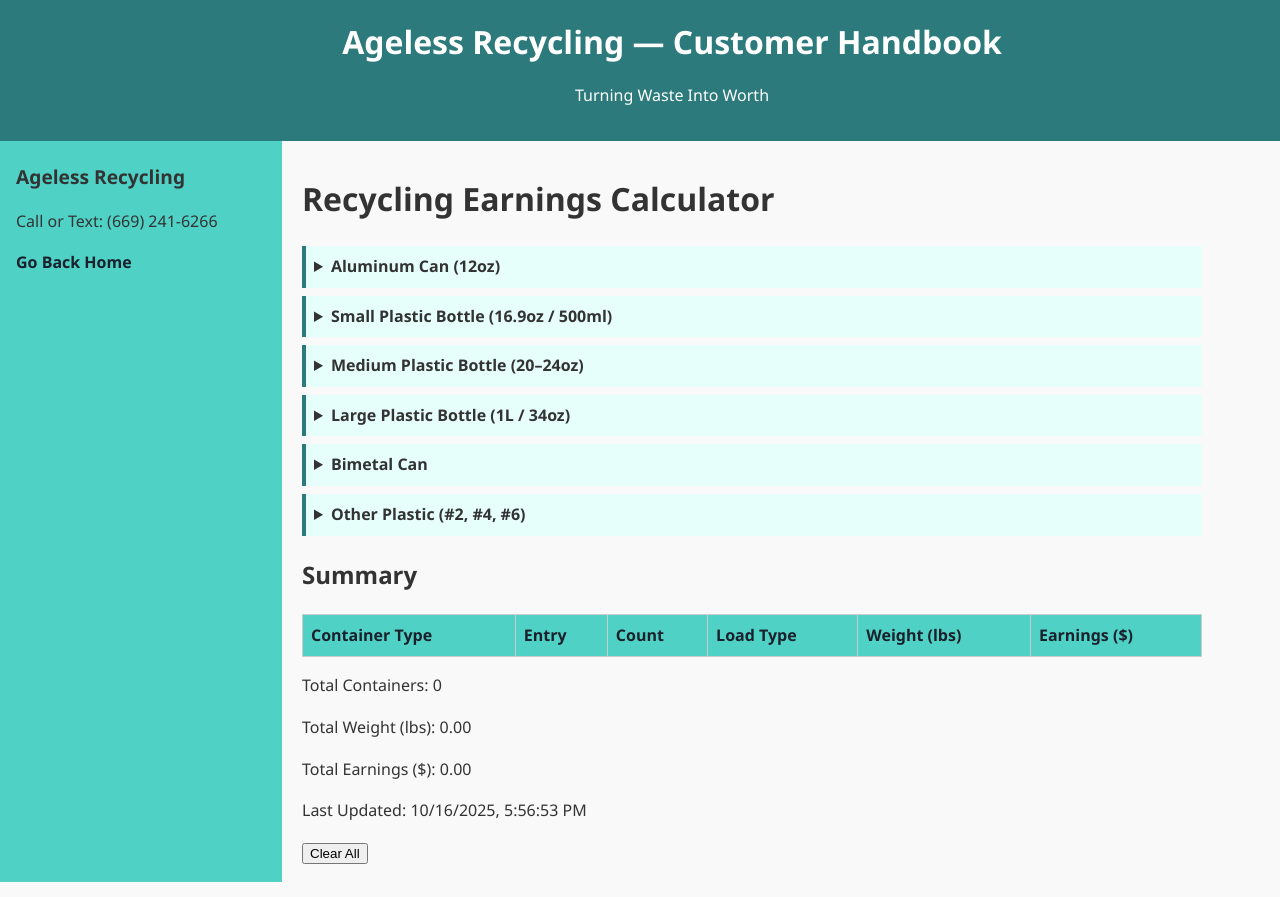
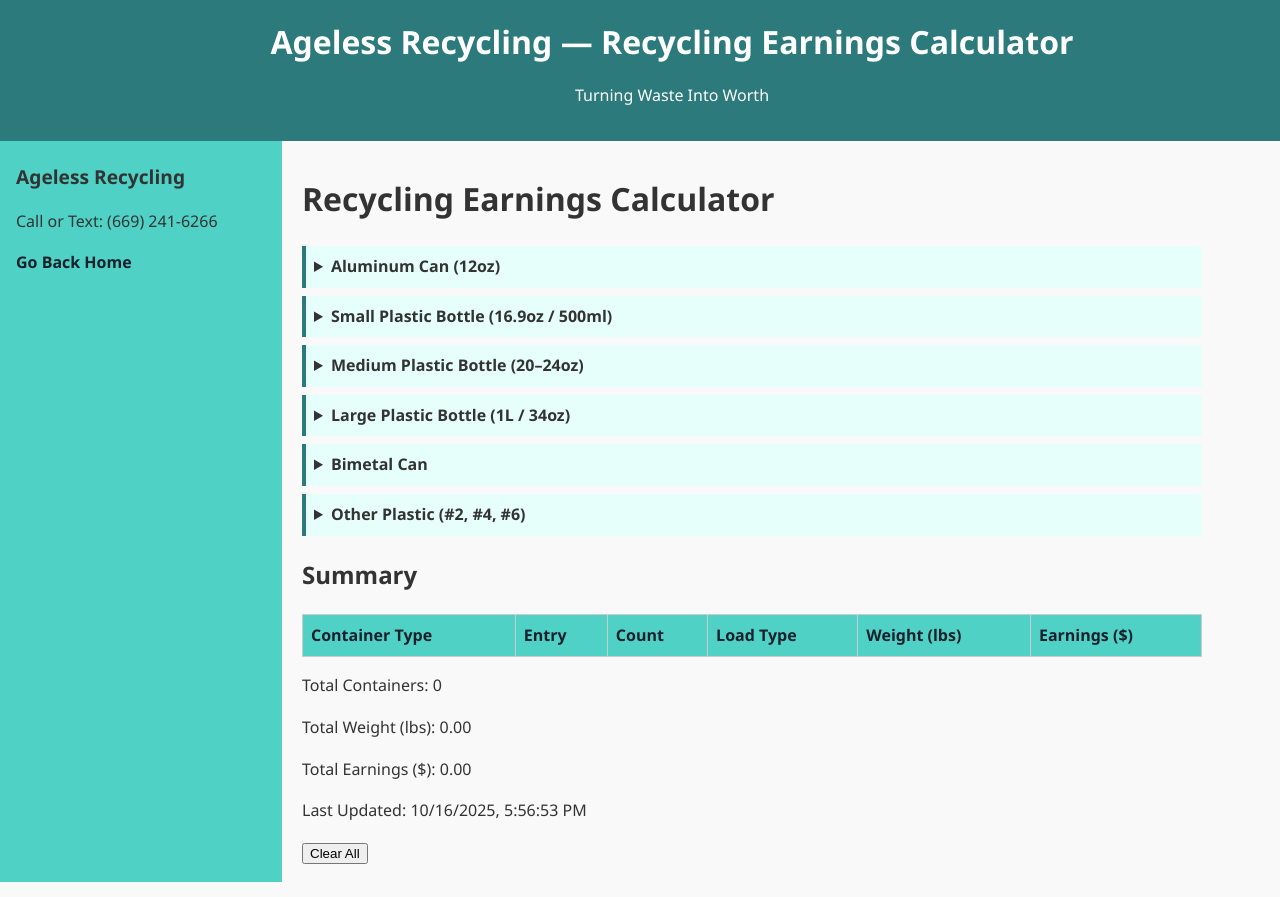
Before and after one commit to go2max/ageless_recycling_calculator, a plain HTML site: page index.html in a window 1280 px wide. Drawn offline with Linux system fonts and the light colour scheme.

Commit message:
clean up header titles

```diff
--- a/index.html
+++ b/index.html
@@ -139,7 +139,7 @@
 <body>
 
     <header>
-        <h1>Ageless Recycling — Customer Handbook</h1>
+        <h1>Ageless Recycling — Recycling Earnings Calculator</h1>
         <p>Turning Waste Into Worth</p>
     </header>
 
```
